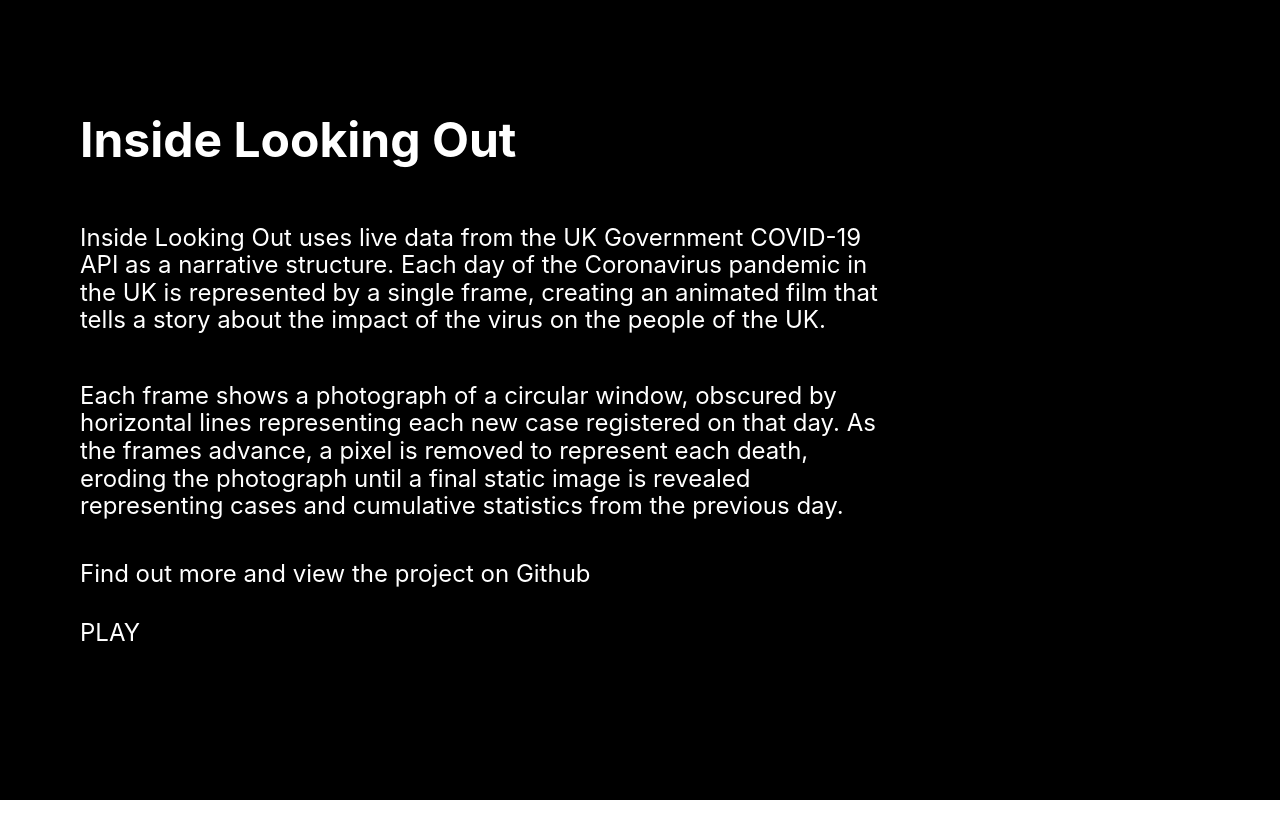
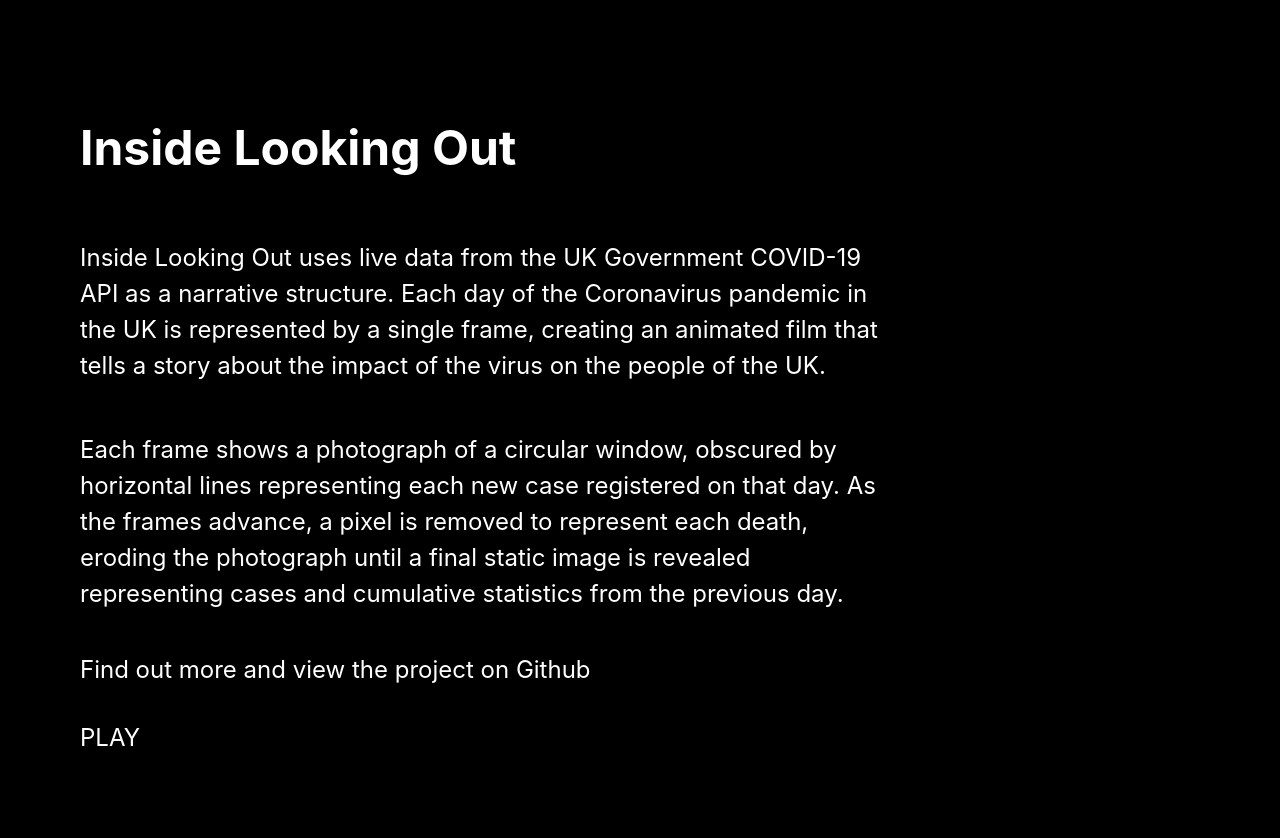
Before and after one commit to edpe/inside_looking_out, a Next.js app: page / in a window 1280 px wide. Shown: the top 838 px of the page. Before the commit the page ends 800 px from the top, so only its background shows below. Built offline with nearby package versions, Linux system fonts and the light colour scheme.

Commit message:
feat: small viewport responsiveness

```diff
--- a/styles/Home.module.css
+++ b/styles/Home.module.css
@@ -1,9 +1,15 @@
 .container {
   min-height: 100vh;
-  padding: 5rem;
+  padding: 1rem;
   display: flex;
   flex-direction: column;
   background-color: black;
+}
+
+@media (min-width: 400px) {
+  .container {
+  padding: 5rem;
+  }
 }
 
 .main {
@@ -34,7 +40,14 @@
   color: white;
   text-decoration: none;
   padding: 1rem 0;
+  font-size: 1.25rem;
+/* text-align: center; */
+}
+
+@media (min-width: 400px) {
+  .title a {
   font-size: 1.5rem;
+  }
 }
 
 .title a:hover,
@@ -46,8 +59,14 @@
 .title {
   color: white;
   margin: 0;
-  line-height: 1.15;
+  line-height: 1.5;
+  font-size: 1rem;
+}
+
+@media (min-width: 400px) {
+  .title {
   font-size: 1.5rem;
+  }
 }
 
 .title,
--- a/styles/Main.module.css
+++ b/styles/Main.module.css
@@ -1,12 +1,17 @@
 .container {
   min-height: 100vh;
-  padding: 0 0.5rem;
   display: flex;
-  flex-direction: column;
+  height: 100vh;
+}
+
+@media (min-width: 400px) {
+  .container {
   justify-content: center;
   align-items: center;
-  height: 100vh;
+  flex-direction: column;
   background-color: black;
+
+  }
 }
 
 .text {
```
Also changed, not shown: pages/main.js (+9 -5 lines).
